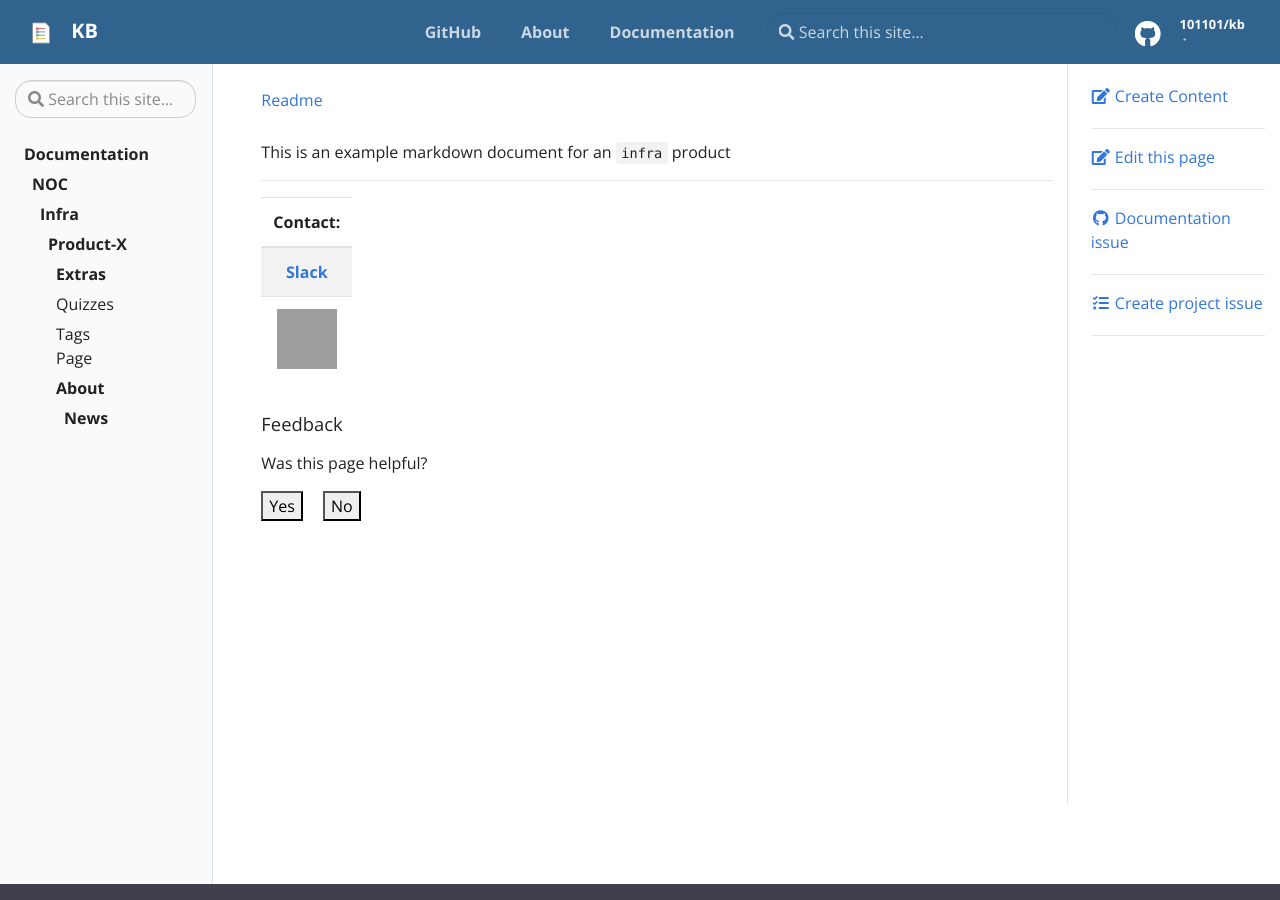
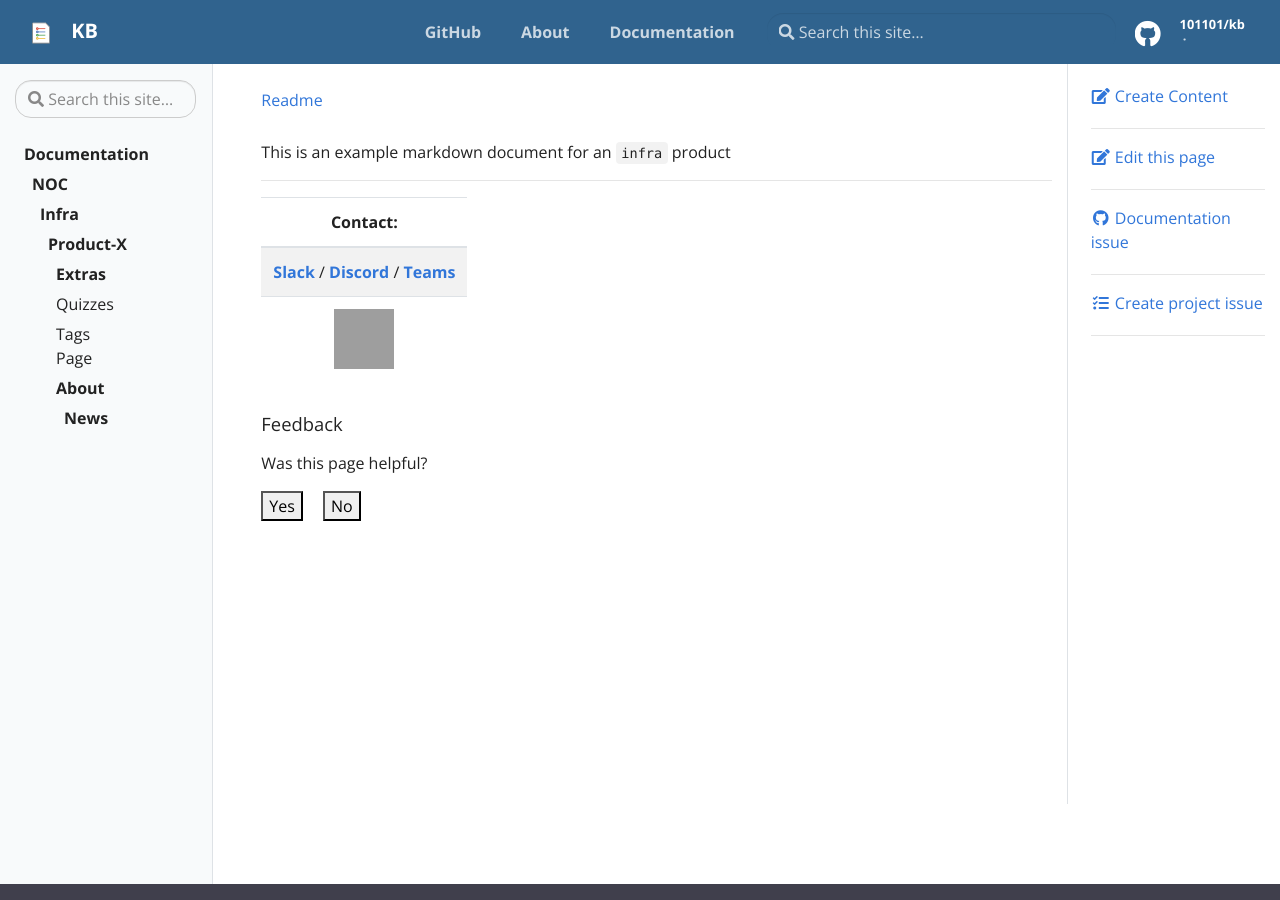
Before and after one commit to 101101/kb, a Jekyll site: the page built from _docs/infra/infra-readme.md, in a window 1280 px wide and 900 px high. Built offline with Jekyll 4.4.1, drawn with Linux system fonts in a browser that asks for light colours; grey boxes are pictures that could not be loaded.

Commit message:
Update infra-readme.md

```diff
--- a/_docs/infra/infra-readme.md
+++ b/_docs/infra/infra-readme.md
@@ -15,5 +15,5 @@ This is an example markdown document for an `infra` product
 
 | Contact: |
 | :---------: |
-| **[Slack](https://101101workspace.slack.com/archives/D012ESWSXHQ "dsmith73 on 101101 workspace")** |
+| **[Slack](https://101101workspace.slack.com/archives/D012ESWSXHQ "dsmith73 on 101101 workspace")** / **[Discord](https://discord.gg/RmzVNzx)** / **[Teams](https://teams.microsoft.com/l/chat/0/0?users=dsmith73@gmail.com)** |
 | ![github.com/dsmith73](https://avatars1.githubusercontent.com/u/44279121?s=60&u=7a933a33b51505f9d6435eeffae1c8156a47dc77&v=4 "github.com/dsmith73") |
```
